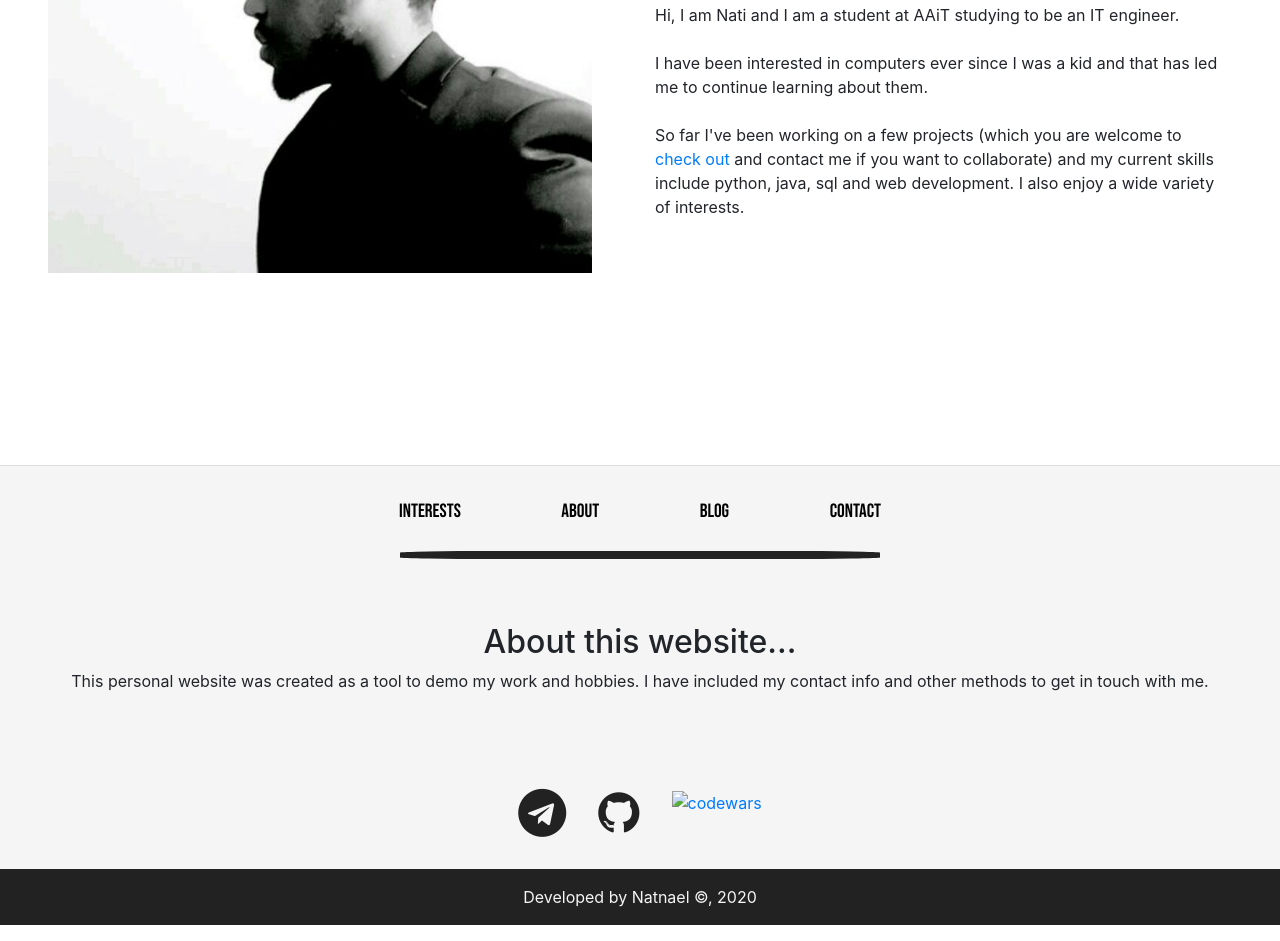
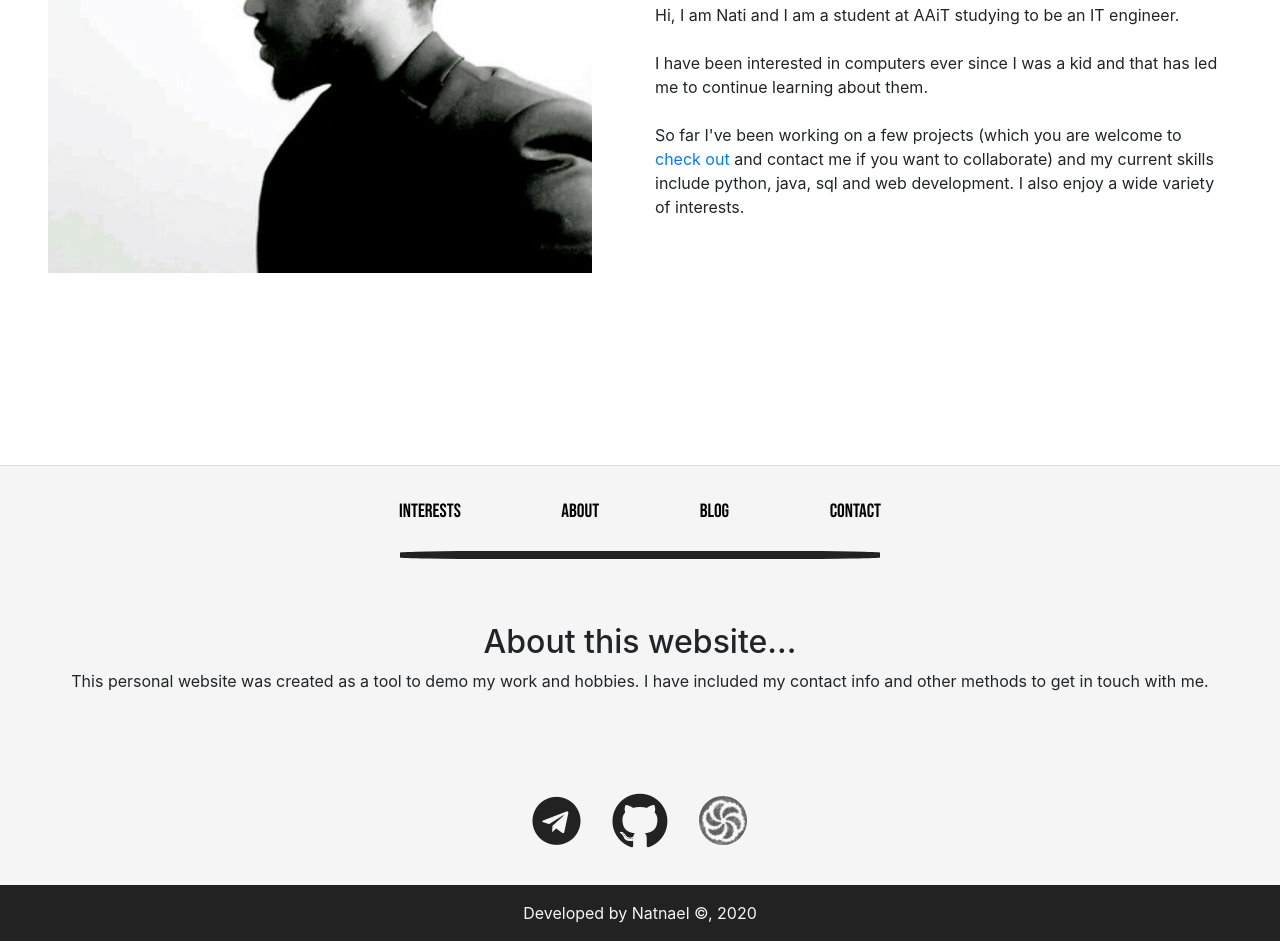
Before and after one commit to nati-m-afw/MyPersonalWeb-II, a plain HTML site: page about.html in a window 1280 px wide. Shown: the part 557-1498 px from the top of the page. Drawn offline with Linux system fonts and the light colour scheme.

Commit message:
final review and changes

```diff
--- a/about.html
+++ b/about.html
@@ -127,9 +127,9 @@
 
         <!-- social -->
         <div class="justify-content-center py-4 social">
-            <a class="nav-link" href="https://t.me/pliz_nakama"><i class="fa fa-telegram fa-3x" style="color: #222;" aria-hidden="true"></i></a>
-            <a class="nav-link" href="https://github.com/nati-m-afw"><i class="fa fa-github fa-3x" style="color: #222;" aria-hidden="true"></i></a>
-            <a class="nav-link" href="https://www.codewars.com/users/nati_mk_af"><img src="assets/img/social/codewars.png" alt="codewars" width="50px"></a>
+            <a class="nav-link" href="https://t.me/pliz_nakama"><i class="fa fa-telegram fa-3x pt-2" style="color: #222;" aria-hidden="true"></i></a>
+            <a class="nav-link" href="https://github.com/nati-m-afw"><i class="fa fa-github fa-4x" style="color: #222;" aria-hidden="true"></i></a>
+            <a class="nav-link" href="https://www.codewars.com/users/nati_mk_af"><img style="border-radius:80%; filter: grayscale(100%); position: relative; left: -1%; top: 11%;" src="assets/img/social/codewars2.jpg" alt="codewars" width="48px"></a>
         </div>
 
         <!-- author -->
```
Also changed, not shown: assets/css/blog-style.css (+6 -1 lines), blog.html (+3 -3 lines), contact.html (+3 -3 lines), index.html (+16 -0 lines), interests.html (+3 -3 lines), assets/img/social/codewars2.jpg (added).
